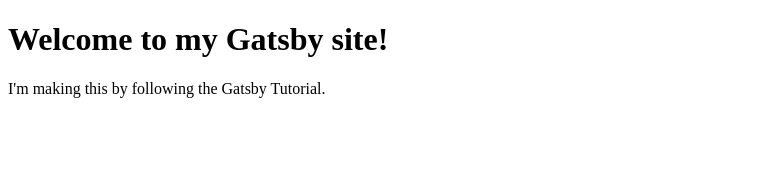
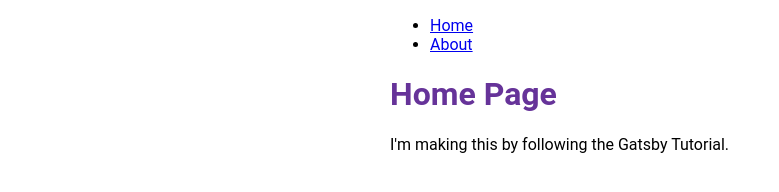
Before and after one commit to Simon-Bertram/gatsby-tutorial, a Gatsby site: page / in a window 1280 px wide. Shown: the whole page, without its empty margins (0-779 px from the left). Built offline with nearby package versions, Linux system fonts and the light colour scheme; Gatsby itself is replaced by a stand-in of ours.

Commit message:
Complete part 2 of the tutorial

```diff
--- /dev/null
+++ b/src/components/layout.js
@@ -0,0 +1,36 @@
+import * as React from "react";
+import { Link } from "gatsby";
+import {
+  container,
+  heading,
+  navLinks,
+  navLinkItem,
+  navLinkText,
+} from "./layout.module.css";
+
+const Layout = ({ pageTitle, children }) => {
+  return (
+    <div className={container}>
+      <nav>
+        <ul className={navLinks}>
+          <li className={navLinkItem}>
+            <Link to="/" className={navLinkText}>
+              Home
+            </Link>
+          </li>
+          <li className={navLinkItem}>
+            <Link to="/about" className={navLinkText}>
+              About
+            </Link>
+          </li>
+        </ul>
+      </nav>
+      <main>
+        <h1 className={heading}>{pageTitle}</h1>
+        {children}
+      </main>
+    </div>
+  );
+};
+
+export default Layout;
--- /dev/null
+++ b/src/components/layout.module.css
@@ -0,0 +1,25 @@
+.container {
+  margin: auto;
+  max-width: 500px;
+  font-family: "Roboto", sans-serif;
+}
+
+.heading {
+  color: rebeccapurple;
+}
+
+.nav-links {
+  display: flex;
+  list-style: none;
+  padding-left: 0;
+}
+
+.nav-link-item {
+  padding-right: 2rem;
+}
+
+.nav-link-text {
+  color: black;
+  font-size: 1.15rem;
+  text-decoration: none;
+}
--- a/src/pages/index.js
+++ b/src/pages/index.js
@@ -1,13 +1,14 @@
 // Step 1: Import React
 import * as React from "react";
+import { Link } from "gatsby";
+import Layout from "../components/layout";
 
 // Step 2: Define your component
 const IndexPage = () => {
   return (
-    <main>
-      <h1>Welcome to my Gatsby site!</h1>
+    <Layout pageTitle="Home Page">
       <p>I'm making this by following the Gatsby Tutorial.</p>
-    </main>
+    </Layout>
   );
 };
 
```
Also changed, not shown: src/pages/about.js (+4 -3 lines).
